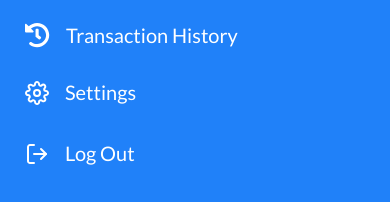
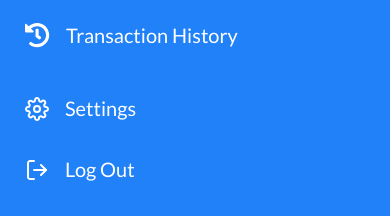
Before and after one commit to Dreezy305/HuntersWall, a Next.js app: page /market in a window 390 px wide. Both pictures are taken after a click on the icon 349 px from the left and 23 px from the top of the page. Shown: the part 339-555 px from the top of the page. Built offline with nearby package versions, Linux system fonts and the light colour scheme; no server answers.

Commit message:
mobile side menu

```diff
--- a/Dashboard/SideBarMobile.js
+++ b/Dashboard/SideBarMobile.js
@@ -169,7 +169,7 @@ function SideBarMobile({ handClick }) {
               </li>
             </Link>
           </ul>
-          <ul className="list-unstyled mt-3">
+          <ul className="list-unstyled mt-3 pt-3">
             <Link href="/settings">
               <li
                 className="d-flex align-items-center mb-3 py-2"
```
